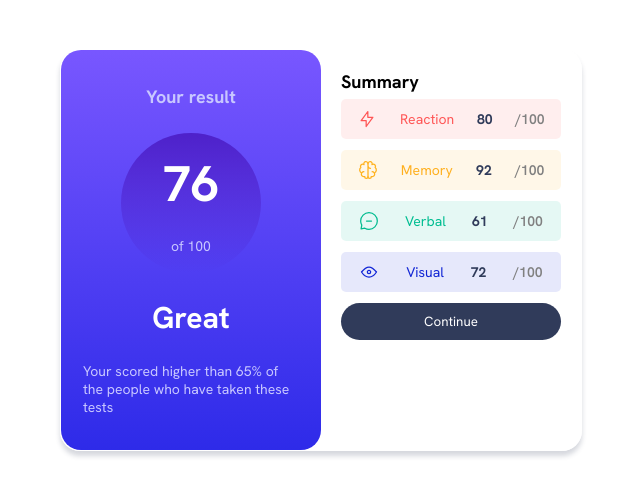
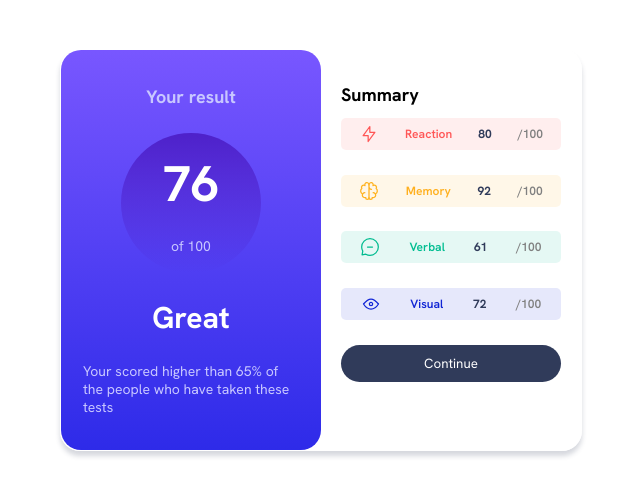
Before and after one commit to HananeEL-2023/Results-summary-component, a plain HTML site: page index.html in a window 1280 px wide. Shown: the whole page, without its empty margins (319-959 px from the left). Drawn offline with Linux system fonts and the light colour scheme.

Commit message:
Section2 (Version desktop) is done

```diff
--- a/CSS/results-summary-component.css
+++ b/CSS/results-summary-component.css
@@ -77,18 +77,20 @@
   display: flex;
   flex-direction: column;
   justify-content: space-around;
-  height: 70%;
+  height: 80%;
 }
 .summary-title {
   font-size: 18px;
+  padding-top: 13px;
 }
 .background-width {
   border-radius: 4px;
-  font-size: 14px;
+  font-size: 12px;
+  font-weight: 600;
   display: flex;
   align-items: center;
   justify-content: space-around;
-  padding: 10px 5px;
+  padding: 6px 5px;
   border-radius: 5px;
 }
 .summary-result1 {
```
